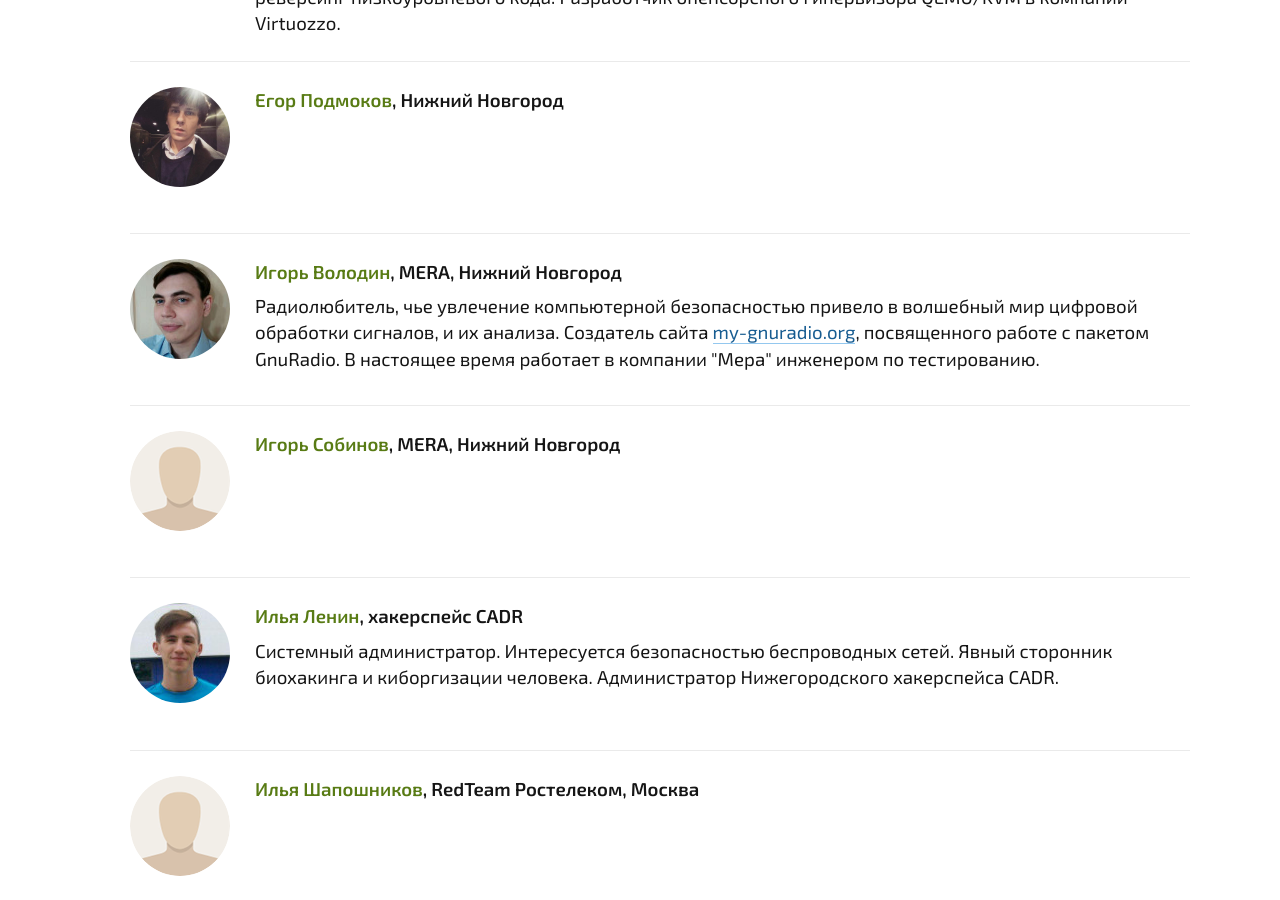
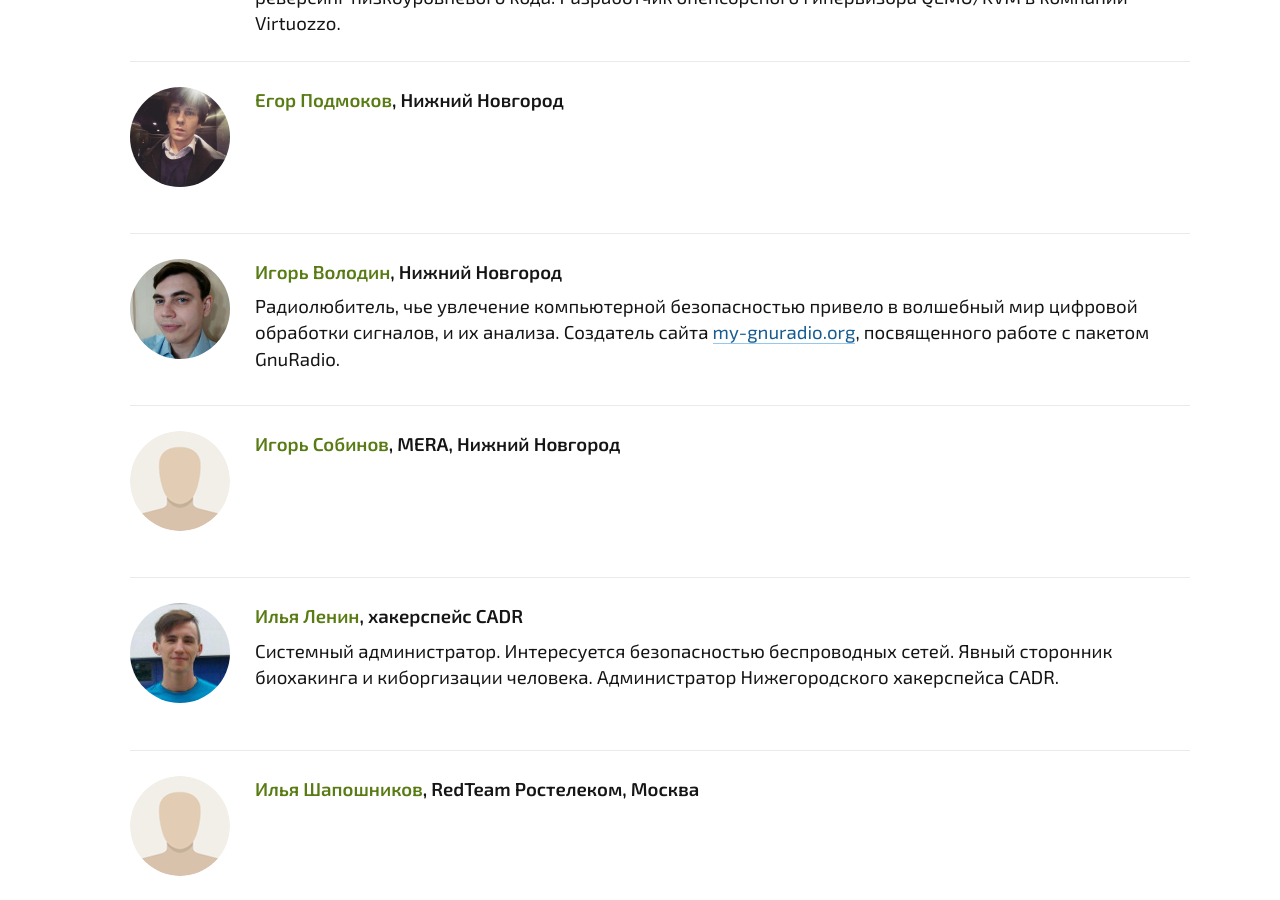
Before and after one commit to defcon-nn/defcon-nn.github.io, a Jekyll site: the page built from speakers.html, in a window 1280 px wide and 900 px high, scrolled down 1192 px. Built offline with Jekyll 4.4.1, drawn with Linux system fonts in a browser that asks for light colours.

Commit message:
Обновление данных докладчика

```diff
--- a/_data/speakers.yml
+++ b/_data/speakers.yml
@@ -29,9 +29,9 @@ egor:
   bio:
 igor:
   name: Игорь Володин
-  company: MERA, Нижний Новгород
+  company: Нижний Новгород
   avatar: igor.jpg
-  bio: Радиолюбитель, чье увлечение компьютерной безопасностью привело в волшебный мир цифровой обработки сигналов, и их анализа. Создатель сайта <a href="http://my-gnuradio.org">my-gnuradio.org</a>, посвященного работе с пакетом GnuRadio. В настоящее время работает в компании "Мера" инженером по тестированию.
+  bio: Радиолюбитель, чье увлечение компьютерной безопасностью привело в волшебный мир цифровой обработки сигналов, и их анализа. Создатель сайта <a href="http://my-gnuradio.org">my-gnuradio.org</a>, посвященного работе с пакетом GnuRadio.
 sobinov:
   name: Игорь Собинов
   company: MERA, Нижний Новгород
```
